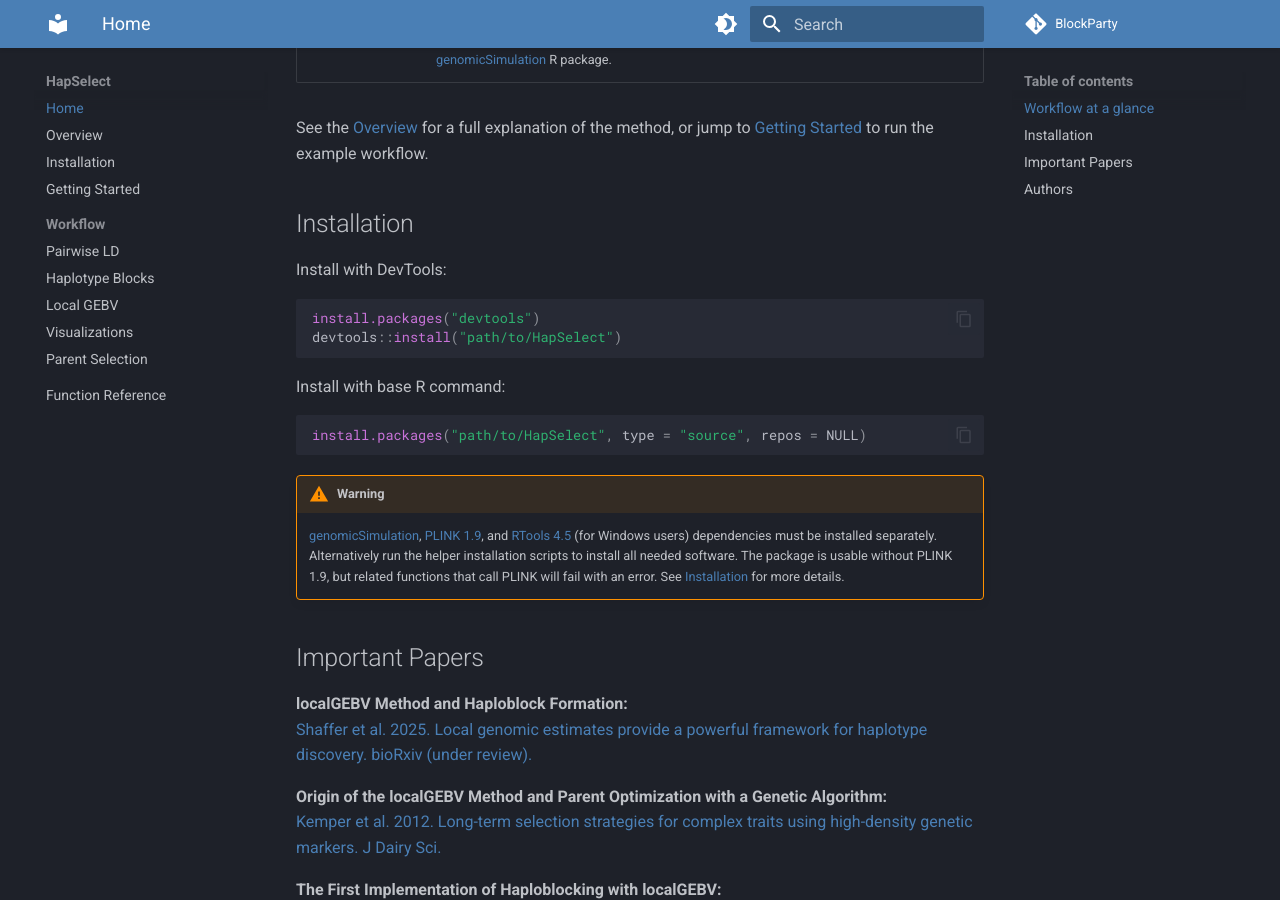
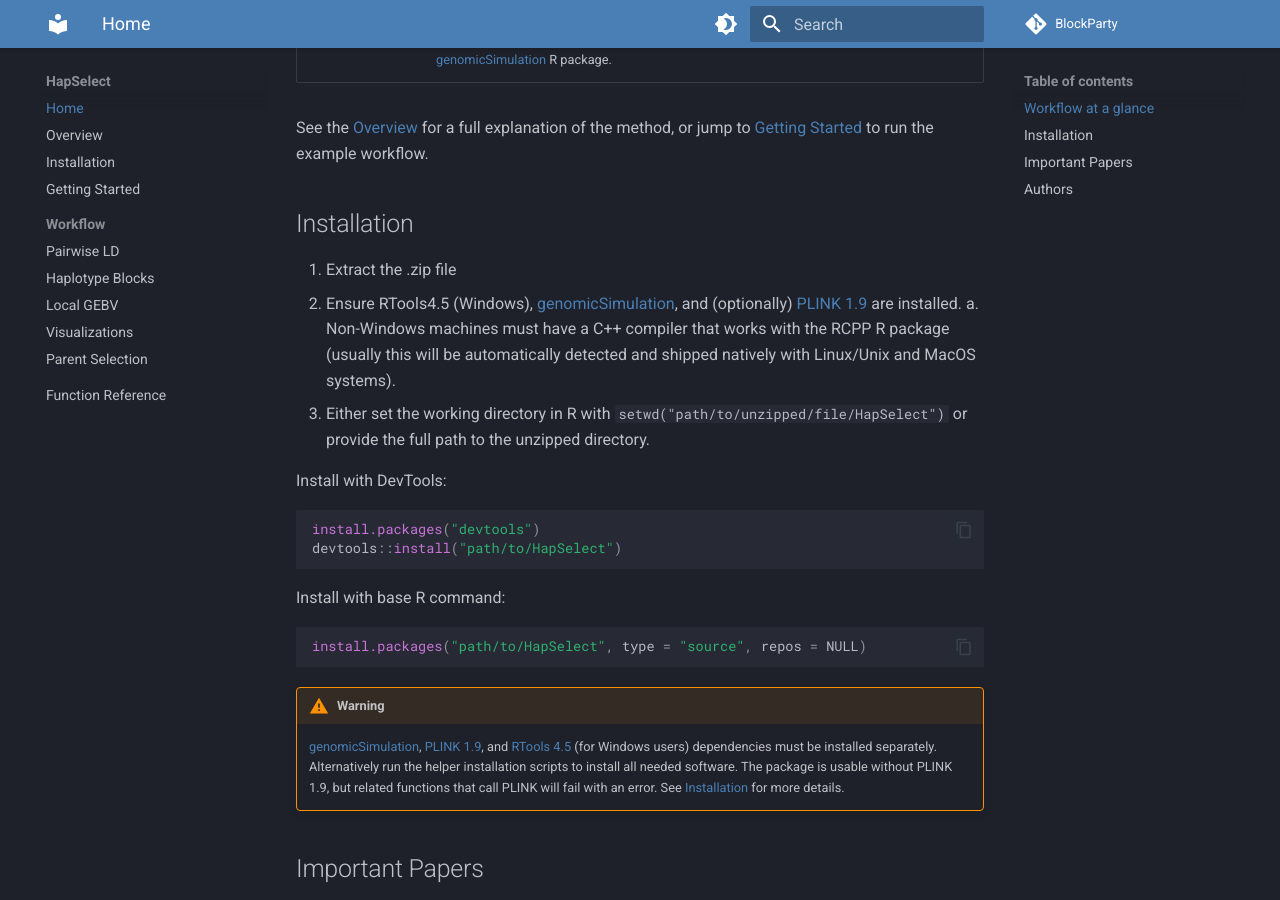
Before and after one commit to wrshf7/HapSelect-Docs, an MkDocs documentation site: the page built from docs/index.md, in a window 1280 px wide and 900 px high, scrolled down 916 px. Built offline with MkDocs 1.6.1 and Material for MkDocs 9.7.7, drawn with Linux system fonts in a browser that asks for light colours; comment, search, counter and statistics services are not loaded.

Commit message:
Update index.md

```diff
--- a/docs/index.md
+++ b/docs/index.md
@@ -19,6 +19,10 @@ The package is designed for breeding programs running genomic selection, where i
 See the [Overview](overview.md) for a full explanation of the method, or jump to [Getting Started](getting-started.md) to run the example workflow.
 
 ## Installation
+1. Extract the .zip file
+2. Ensure RTools4.5 (Windows), [genomicSimulation](https://github.com/vllrs/genomicSimulation), and (optionally) [PLINK 1.9](https://www.cog-genomics.org/plink/) are installed.
+a. Non-Windows machines must have a C++ compiler that works with the RCPP R package (usually this will be automatically detected and shipped natively with Linux/Unix and MacOS systems).
+4. Either set the working directory in R with `setwd("path/to/unzipped/file/HapSelect")` or provide the full path to the unzipped directory.
 
 Install with DevTools:
 
```
